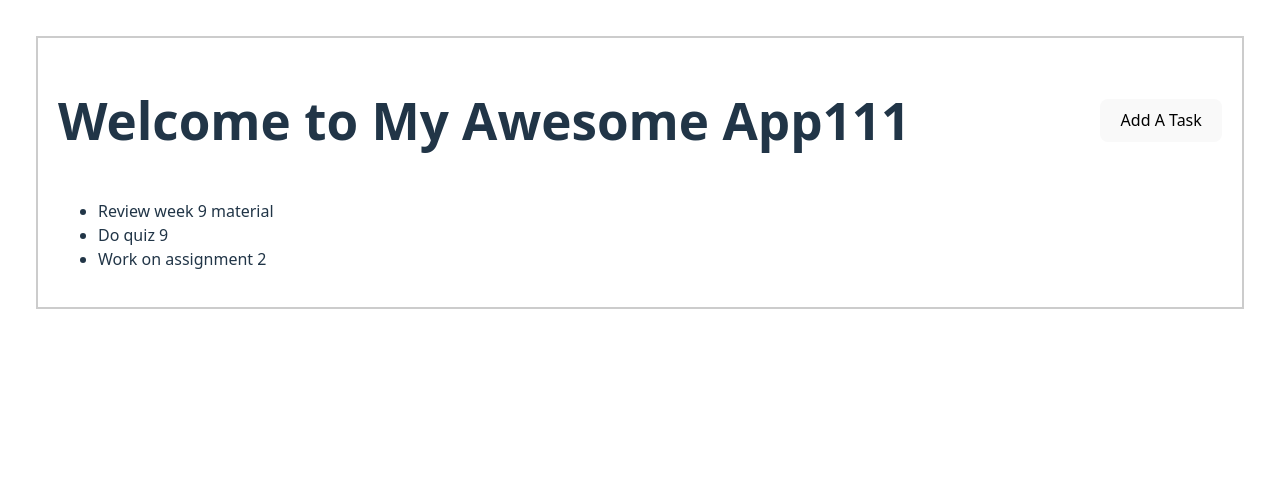
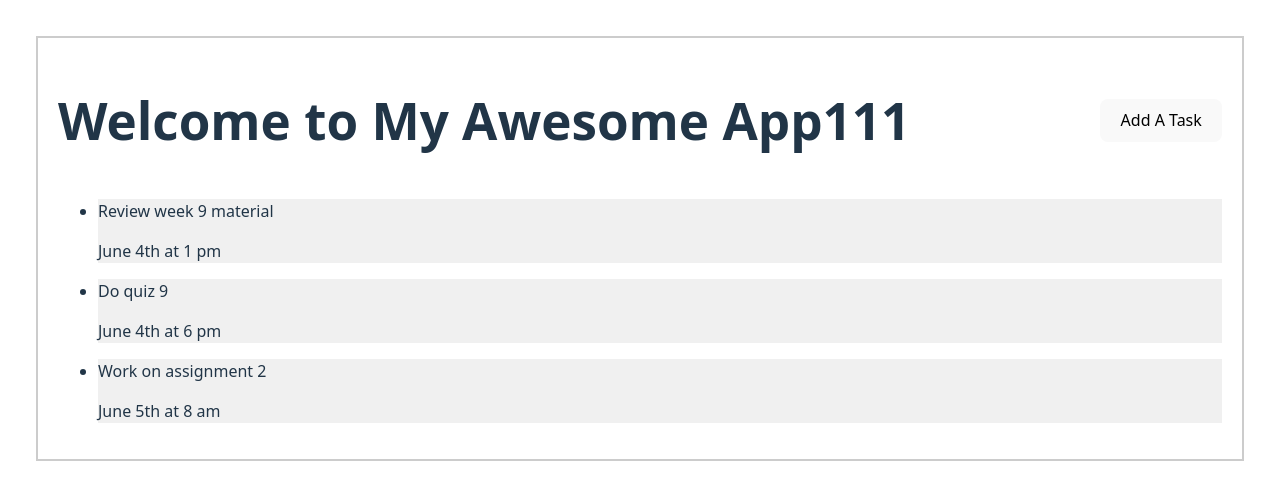
Before and after one commit to ytzytz2024/cs5610, a React (Vite) app in the folder week9/vite-project/: page / in a window 1280 px wide. Shown: the top 500 px of the page. Built offline with nearby package versions, Linux system fonts and the light colour scheme.

Commit message:
Add TasksList component and refactor App to display tasks with styling

```diff
--- a/week9/vite-project/src/App.jsx
+++ b/week9/vite-project/src/App.jsx
@@ -1,37 +1,14 @@
 import React from 'react'
 import Header from './components/Header'
+import TasksList from './components/TasksList'
 
 export default function App() {
   const appName = 'My Awesome App111'
-  const tasks = [
-    {
-      id: 1,
-      title: "Review week 9 material",
-      date: "June 4th at 1 pm",
-    },
-    {
-      id: 2,
-      title: "Do quiz 9",
-      date: "June 4th at 6 pm",
-    },
-    {
-      id: 3,
-      title: "Work on assignment 2",
-      date: "June 5th at 8 am",
-    },
-  ];
+
   return (
-    <div className = "appContainer">
+    <div className="appContainer">
       <Header myAppName={appName} version={2}/>
-      <ul>
-
-        {tasks.map((task) => (
-          <li key={task.id}>
-            {task.title}
-          </li>
-        ))}
-      </ul>
-
+      <TasksList />
     </div>
   )
 }
--- /dev/null
+++ b/week9/vite-project/src/components/Task.jsx
@@ -0,0 +1,12 @@
+import React from 'react';
+
+export default function Task({ taskObj }) {
+  return (
+    <li>
+      <div className="taskContainer">
+        <p>{taskObj.title}</p>
+        <p>{taskObj.date}</p>
+      </div>
+    </li>
+  );
+}
--- /dev/null
+++ b/week9/vite-project/src/components/TasksList.jsx
@@ -0,0 +1,30 @@
+import React from 'react';
+import Task from './Task';
+
+export default function TasksList() {
+  const tasks = [
+    {
+      id: 1,
+      title: "Review week 9 material",
+      date: "June 4th at 1 pm",
+    },
+    {
+      id: 2,
+      title: "Do quiz 9",
+      date: "June 4th at 6 pm",
+    },
+    {
+      id: 3,
+      title: "Work on assignment 2",
+      date: "June 5th at 8 am",
+    },
+  ];
+
+  return (
+    <ul>
+      {tasks.map((task) => {
+        return <Task  key={task.id} taskObj={task} />;
+    })}
+    </ul>
+  );
+}
--- a/week9/vite-project/src/index.css
+++ b/week9/vite-project/src/index.css
@@ -47,7 +47,9 @@ h1 {
   align-items: center;
 }
 
-
+.taskContainer {
+  background-color: #f0f0f0; /* Light grey */
+}
 
 button {
   border-radius: 8px;
```
